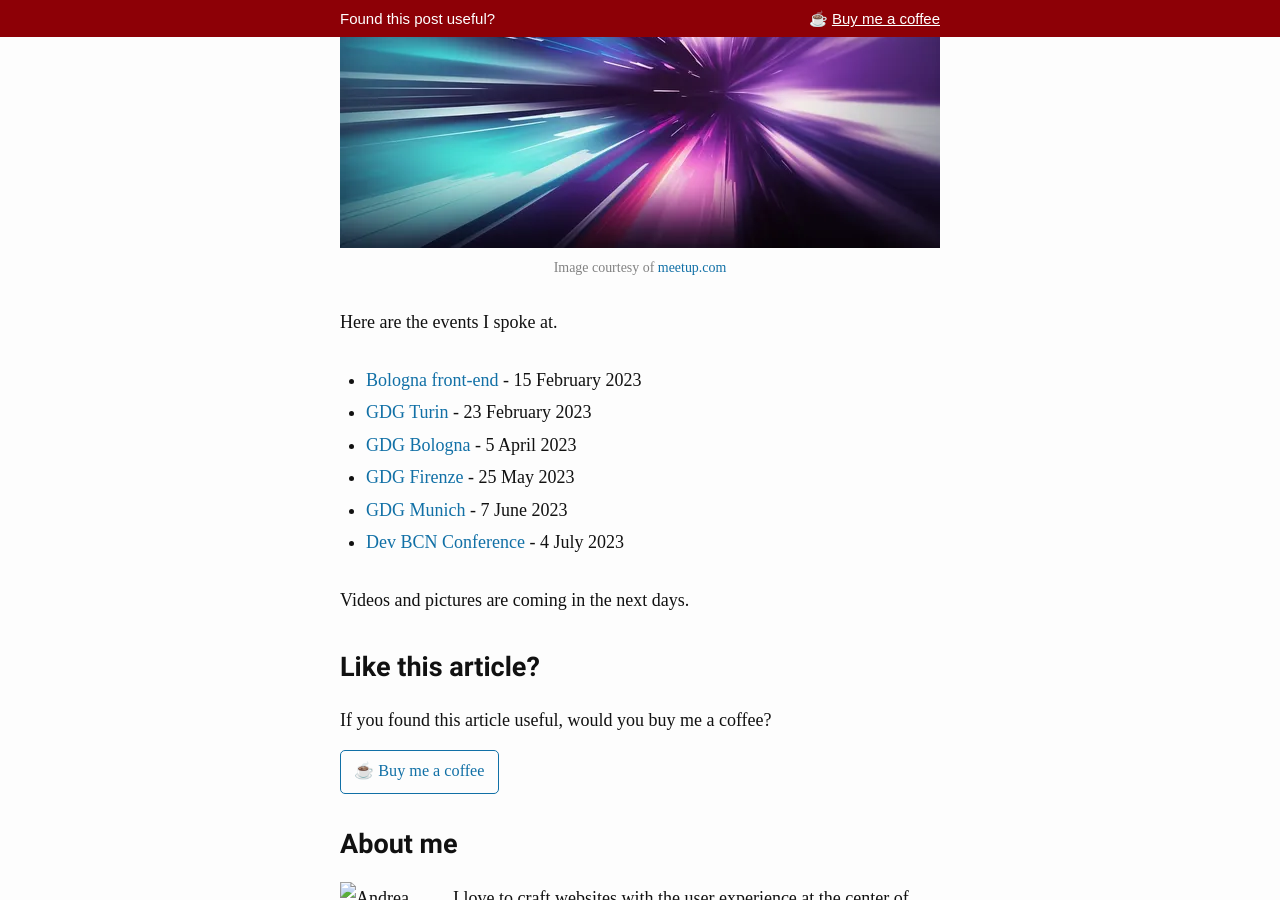
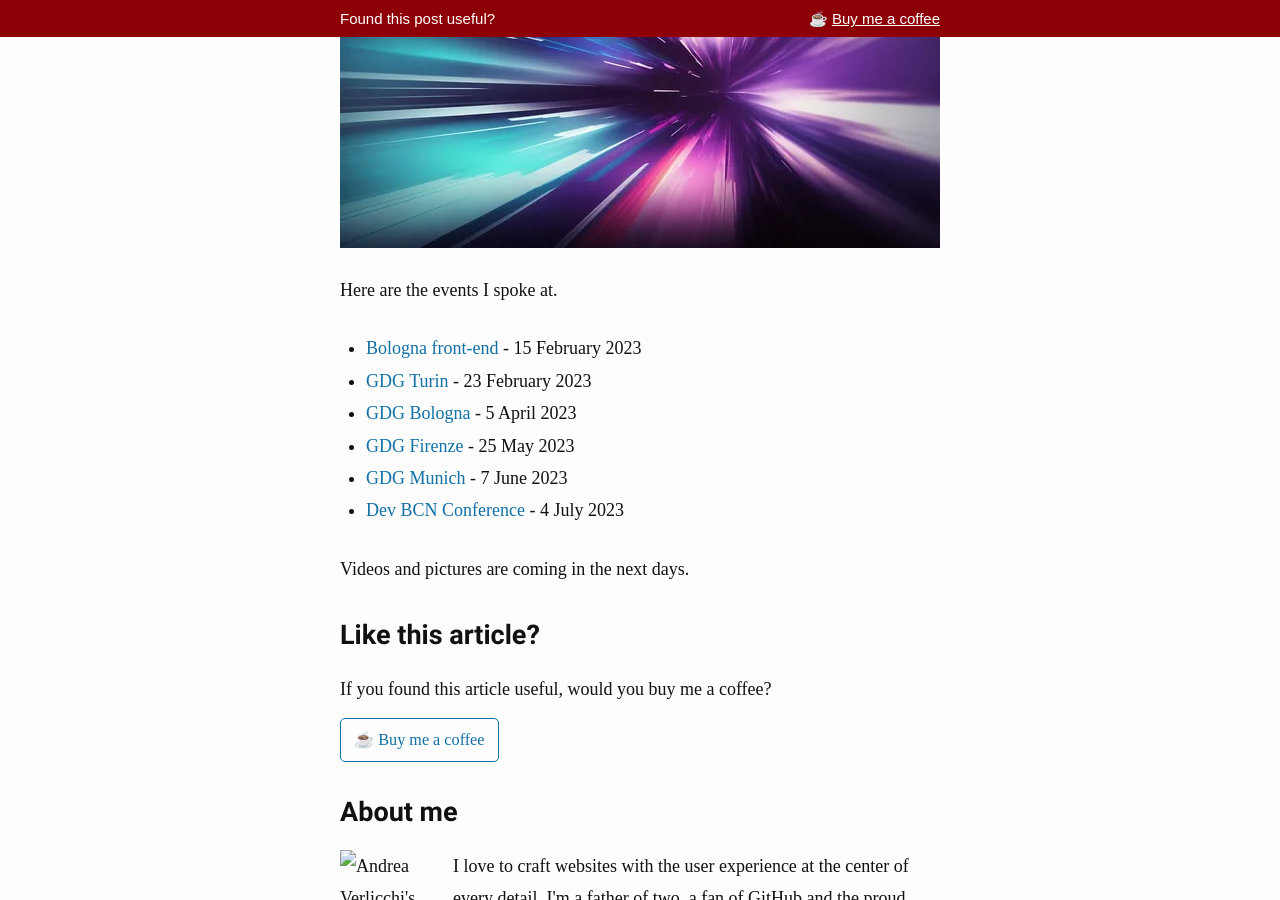
Before and after one commit to verlok/verlok.github.io, a Jekyll site: the page built from _posts/2023-06-16-talks-how-and-why-to-optimize-web-performance-tips-trics-2023.md, in a window 1280 px wide and 900 px high, scrolled down 662 px. Built offline with Jekyll 4.4.1, drawn with Linux system fonts in a browser that asks for light colours; some web fonts are replaced.

Commit message:
Removed figcaption

```diff
--- a/_posts/2023-06-16-talks-how-and-why-to-optimize-web-performance-tips-trics-2023.md
+++ b/_posts/2023-06-16-talks-how-and-why-to-optimize-web-performance-tips-trics-2023.md
@@ -9,22 +9,19 @@ tags:
     web performance,
     google developer groups,
     conferences,
-    meetup
+    meetup,
   ]
 ---
 
 During the first half of 2023 I've been talking about web performance at developer conferences, Google Developer Groups (GDG) and local meetups. The title of my talk is "How and why ($) to improve web performance, practical tips for 2023". Find all details below.
 
-<figure>
-  <img
-    alt="Rays of light in cyan and purple background"
-    src="/assets/post-images/how_why_improve_web_performance_tips_2023__1x.jpg"
-    srcset="/assets/post-images/how_why_improve_web_performance_tips_2023__1x.webp 1x, /assets/post-images/how_why_improve_web_performance_tips_2023__2x.webp 2x"
-    loading="eager"
-    width="600"
-    height="346">
-  <figcaption>Image courtesy of <a href="https://www.meetup.com/find/online-events/">meetup.com</a></figcaption>
-</figure>
+<img
+  alt="Rays of light in cyan and purple background"
+  src="/assets/post-images/how_why_improve_web_performance_tips_2023__1x.jpg"
+  srcset="/assets/post-images/how_why_improve_web_performance_tips_2023__1x.webp 1x, /assets/post-images/how_why_improve_web_performance_tips_2023__2x.webp 2x"
+  loading="eager"
+  width="600"
+  height="346">
 
 Here are the events I spoke at.
 
```
